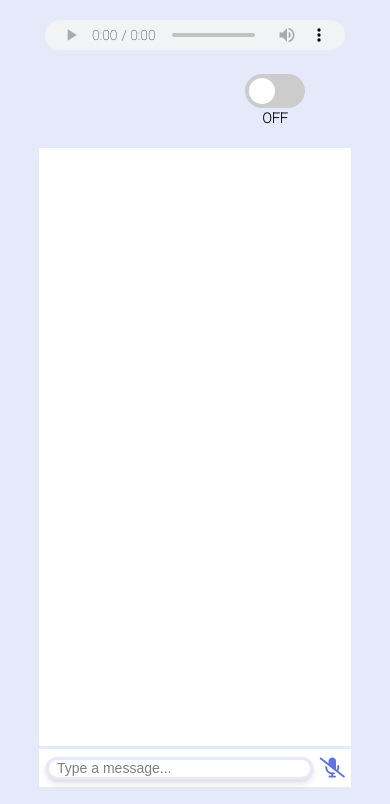
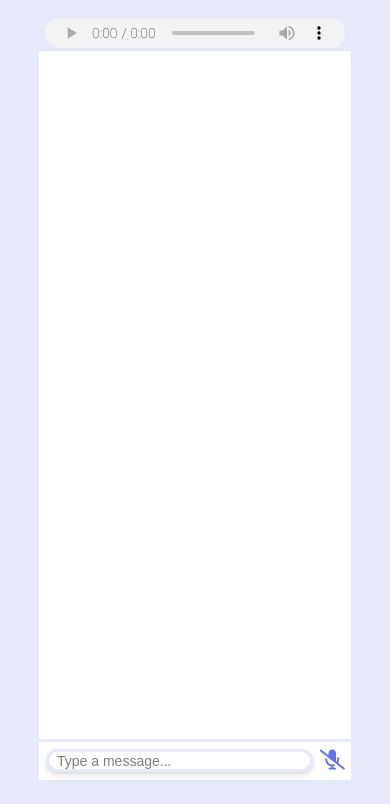
Before and after one commit to qkrwjdan/emotional_chatbot_Interface, a Flask app: page /realtime/ in a window 390 px wide. Shown: the part 40-844 px from the top of the page. Run offline with Flask 2, Linux system fonts and the light colour scheme; some libraries are stand-ins or nearby versions.

Commit message:
Feat: 반응형 카메라 기능 제거

```diff
--- a/static/css/chat.css
+++ b/static/css/chat.css
@@ -284,15 +284,16 @@ input::placeholder {
         align-items: center;
     }
     .right-area .card .chbot-img,
-    .right-area .card .intro {
+    .right-area .card .intro,
+    .right-area .card .box-wrap {
         display: none;
     }
     .right-area {
-        height: 90px;
+        height: 5px;
     }
     .center-area {
         width: 80vw;
-        height: calc(100vh - 130px);
+        height: calc(100vh - 50px);
     }
     .center-area .chats {
         margin-top: 0;
@@ -305,42 +306,16 @@ input::placeholder {
     .center-area .mic {
         font-size: 20px;
     }
-    .right-area .description {
+    /* realtime */
+    .rt-right-area {
+        height: 45px;
+    }
+    .rt-center-area {
+        height: calc(100vh - 90px);
+    }
+    .right-area .rt-description {
         display: flex;
         justify-content: center;
-    }
-    .right-area .box-wrap {
-        display: grid;
-        grid-template-columns: 160px 1fr;
-    }
-    .right-area .image-box {
-        width: 100%;
-    }
-    .right-area .image-box {
-        height: 90px;
-        margin: 0 auto;
-    }
-    .right-area .user-image {
-        width: 160px;
-        height: 90px;
-    }
-    .right-area .switch-box {
-        margin: 20px 10px 0;
-    }
-    .right-area .switch-text {
-        font-size: 14px;
-    }
-    /* realtime */
-    .rt-right-area {
-        height: 135px;
-    }
-    .rt-center-area {
-        width: 80vw;
-        height: calc(100vh - 190px);
-    }
-    .right-area .rt-description {
-        height: 135px;
-        flex-wrap: wrap;
     }
     .right-area .audio-box .pids-wrapper {
         height: 15px;
```
